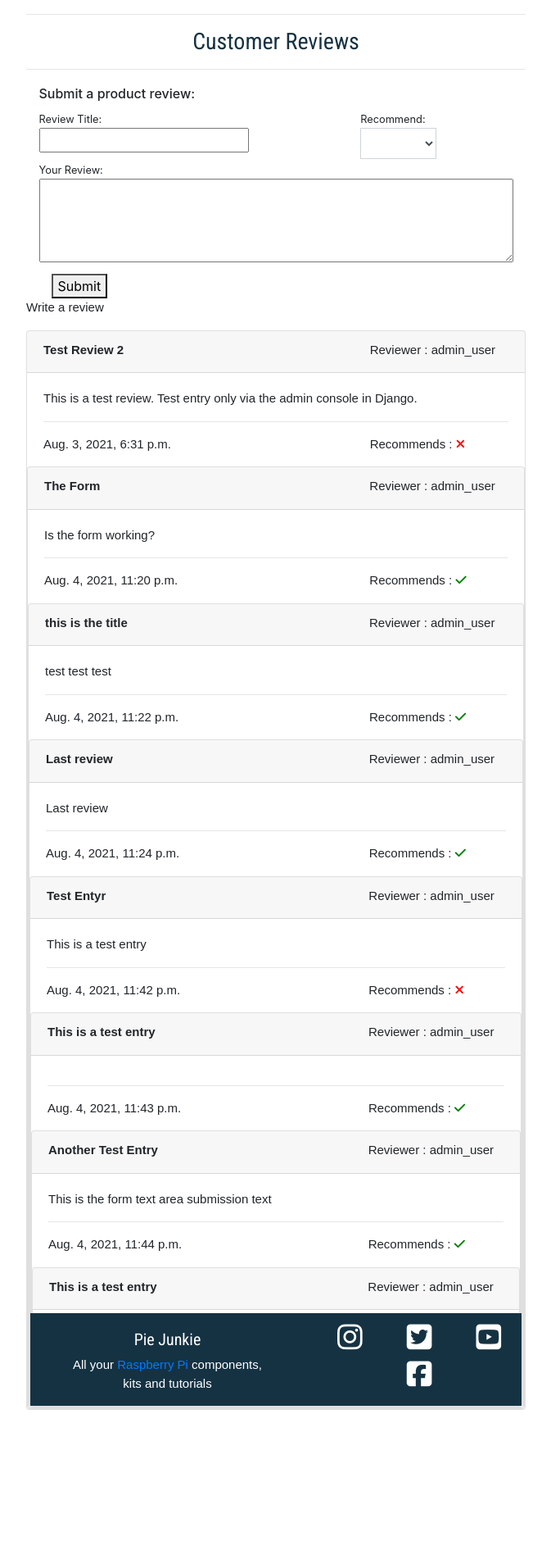
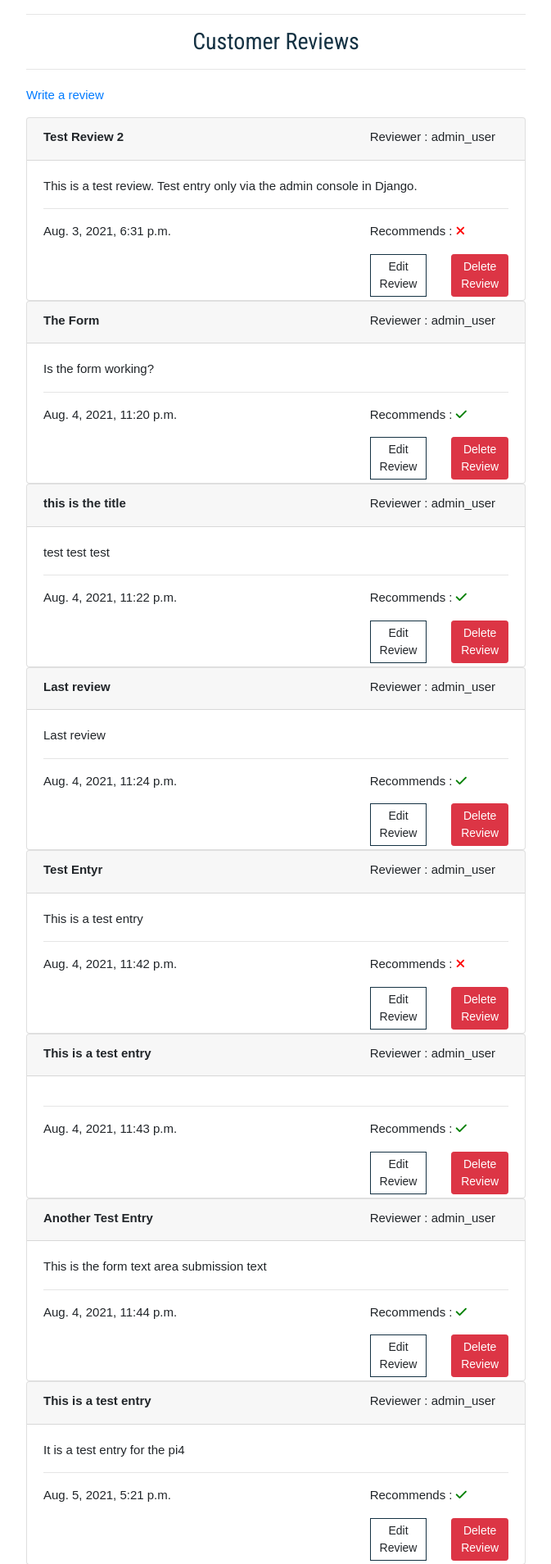
Before and after one commit to meltaylor78/pie_junkie, a Django app: a page that uses products/templates/products/details.html in a window 1280 px wide. Shown: the part 764-2672 px from the top of the page at 82% size, without its empty margins (303-976 px from the left). Run offline with Django 3.2, Linux system fonts and the light colour scheme; a user stored in the database is signed in; data comes from the database, SQL or seed files in the repository; both versions use the stored data as it was after the commit; some libraries are stand-ins or nearby versions.

Commit message:
added js file with jQuery to hide show the review form as requried, updated template to fine tune what shows when the user is logon, vs not and if there are existing review or not.

```diff
--- a/products/static/products/css/products.css
+++ b/products/static/products/css/products.css
@@ -28,3 +28,7 @@
 .review_cards_row{
     margin-bottom: 1500px;
 }
+
+.hide{
+    display: none;
+}
--- /dev/null
+++ b/products/static/products/js/products.js
@@ -0,0 +1,11 @@
+// show review form
+
+$(document).ready(function () {
+    $(".review_form_row").hide();
+});
+
+$(".showReviewForm").click(function (e) {
+    $(".review_form_row").show();
+    $(".write_review_text").hide();
+    e.preventDefault();
+});
--- a/products/templates/products/details.html
+++ b/products/templates/products/details.html
@@ -154,7 +154,7 @@
                 <hr>
             </div>
         </div>
-        <div class="row mr-3 ml-3">
+        <div class="row mr-3 ml-3 review_form_row">
             <div class="col-lg-6 offset-lg-3 text-left review_form">
                 <h6>Submit a product review:</h6>
                 <form method="POST" action="{% url 'add_review' product.id %}">
@@ -163,17 +163,17 @@
                     <div class="form-row">
                         <div class="col-8">
                             <small>Review Title:</small><br>
-                            <input type="text" id="title" name="title" value="" id='id_title' required>
+                            <input type="text" id="title" name="title" value="" id='id_title' class="w-100" required>
                         </div>
-                        <div class="col-4">
-                            <small>Recommend:</small>
+                        <div class="col-4 pl-5">
+                            <small>Recommend Buy?</small>
                             <select class="form-control rounded-0 w-50" name="recommend" id='id_recommend' required>
                                 <option hidden disabled selected value> </option>
                                 <option value="Yes">Yes</option>
                                 <option value="No">No</option>
                             </select>
                         </div>
-                        <div class="col-12">
+                        <div class="col-12 mb-3">
                             <small>Your Review:</small>
                             <textarea id="review" name="review" rows="4" class="w-100" required></textarea>
                             <div class="col-12 mt-2">
@@ -184,15 +184,20 @@
             </div>
         </div>
     </div>
-    <div class="row review_cards_row">
+    <div class="row">
         <div class="col-lg-6 offset-lg-3 text-left">
-            {% if request.user.is_authenticated %}
-                <p>Write a review</p>
-            {% else %}
+
+            {% if request.user.is_authenticated and cust_reviews %}
+                <p class="write_review_text"><a href="" class="showReviewForm">Write a review</a></p>
+            {% endif %}
+
+            {% if not request.user.is_authenticated and cust_reviews  %}
                 <p><a href="{% url 'account_login' %}">Login</a> to leave a review</p>
             {% endif %}
         </div>
+    </div>
     {% if cust_reviews %}
+        <div class="row">
             <div class="col-lg-6 offset-lg-3 text-center">
                 {% for review in cust_reviews %}
                     <div class="card">
@@ -212,7 +217,6 @@
                                     <p>{{ review.review }}</p>
                                     <hr>
                                 </div>
-
                             </div>
                             <div class="row mb-0">
                                 <div class="col-sm-12 col-md-8 text-left">
@@ -226,10 +230,23 @@
                                     {% endif %}
                                 </div>
                             </div>
+                            {% if request.user == review.user %}
+                                <div class="row mb-1">
+                                    <div class="col-6 col-md-2 offset-md-8 text-center">
+                                        <a class="btn btn-sm main_btn btn-sm" href="#">Edit Review</a>
+                                    </div>
+                                    <div class="col-6 col-md-2 text-center">
+                                        <a class="btn btn-sm btn-danger btn-sm" href="#" onclick="">Delete Review</a>
+                                    </div>
+                                </div>
+                            {% endif %}
+                            </div>
+
                     </div>
                 {% endfor %}
             </div>
         </div>
+
     {% else %}
         <div class="col-lg-8 offset-lg-2 text-center">
             {% if request.user.is_authenticated %}
@@ -239,10 +256,11 @@
             {% endif %}
         </div>
     {% endif %}
-    </div>
+
 
     {% endblock %}
     {% block postloadjs %}
     {{ block.super }}
+        <script src="{% static 'products/js/products.js' %}"></script>
         {% include 'products/includes/quantity_input_script.html' %}
     {% endblock %}
```
Also changed, not shown: db.sqlite3. Lines whose indentation alone changed are shown as unchanged.
